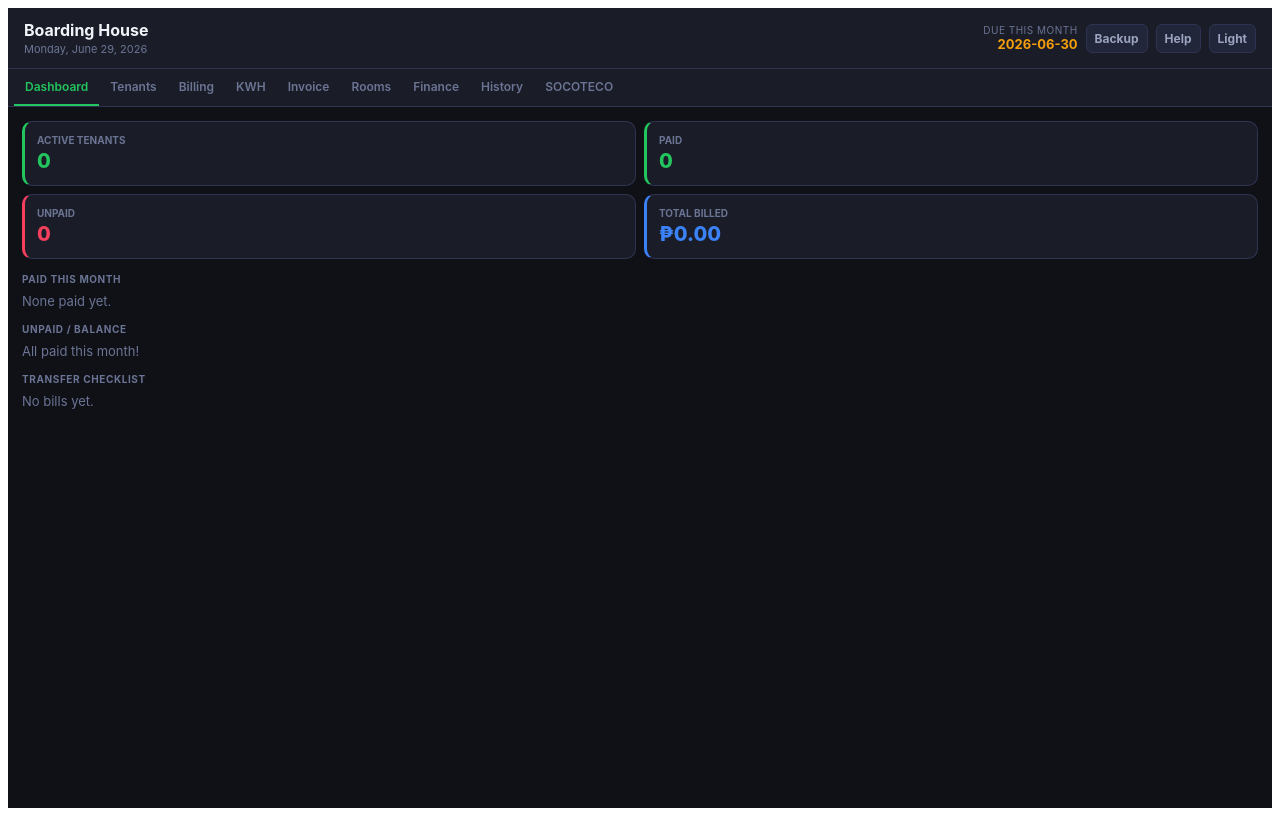
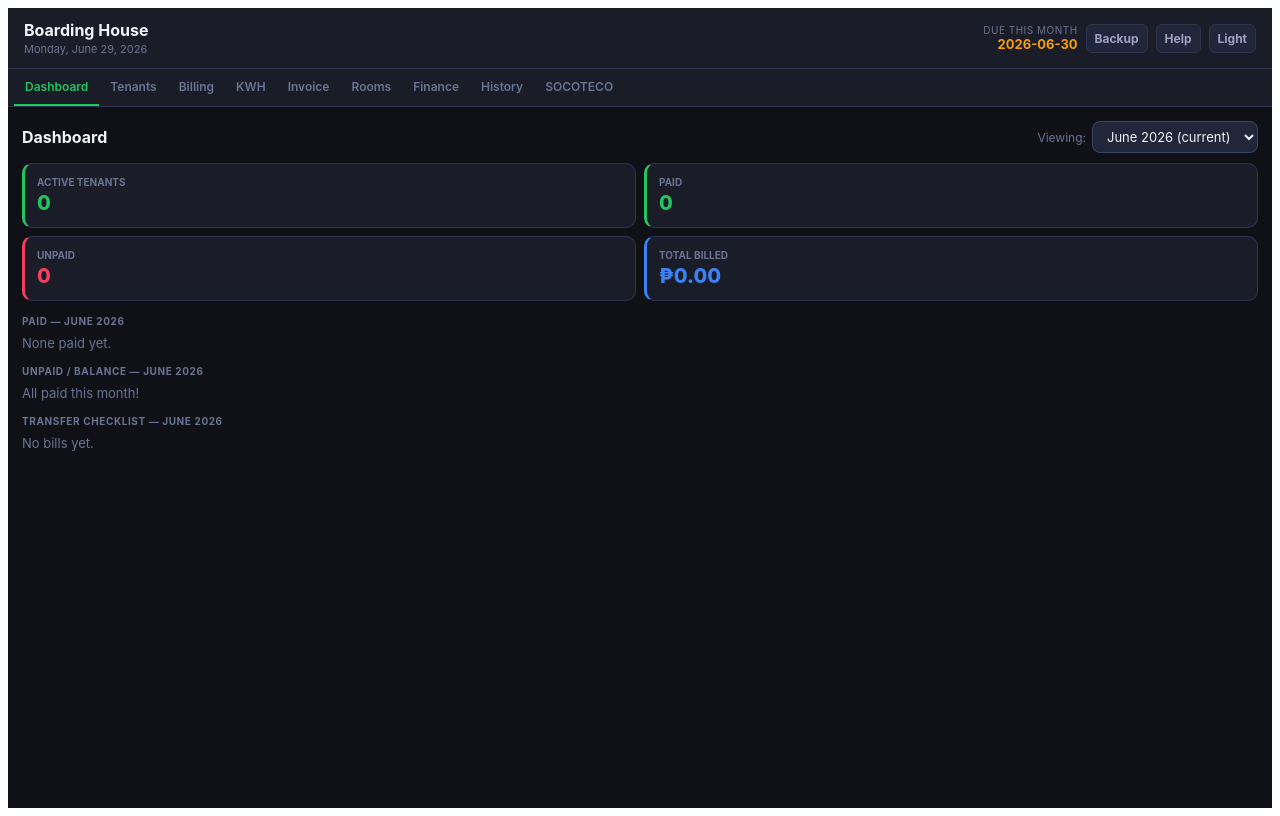
Before and after one commit to danzkie-damn/boarding-house, a React (Vite) app: page / in a window 1280 px wide. Built offline with nearby package versions, Linux system fonts and the light colour scheme.

Commit message:
per month dashboard and fix bill months

```diff
--- a/src/BoardingHouse.jsx
+++ b/src/BoardingHouse.jsx
@@ -121,7 +121,7 @@ function BillModal({open,initForm,initBals,initPayments,T,tenants,kwhData,bills,
     const room=parseInt(e.target.value);
     const t=tenants.find(x=>x.room===room);
     const k=kwhData["r"+room]||{};
-    const prev=[...bills].filter(b=>b.room===room&&b.month<curMon).sort((a,z)=>z.month.localeCompare(a.month))[0];
+    const prev=[...bills].filter(b=>b.room===room&&b.month<dashMonth).sort((a,z)=>z.month.localeCompare(a.month))[0];
     const pb=prev&&prev.status!=="paid"&&prev.balances?prev.balances.map(bl=>({desc:"Carry: "+bl.desc,amt:bl.amt})):[];
     setBals(pb);
     sf(p=>({...p,room:e.target.value,rent:t?String(t.rent):"",elec:k.bill?k.bill.toFixed(2):"",water:t?String(t.water):"",wifi:t?String(t.wifi):""}));
@@ -347,6 +347,7 @@ export default function App(){
   const[socoEdit,setSocoEdit]=useState(null);
   const[socoEditIdx,setSocoEditIdx]=useState(-1);
   const[prevOpen,setPrevOpen]=useState(false);
+  const[dashMonth,setDashMonth]=useState(cm());
 
   const sv=(k,v,s)=>{s(v);LS.set(k,v);};
   const setT=v=>sv("tenants",v,setTenants);
@@ -358,8 +359,9 @@ export default function App(){
   const setSc=v=>sv("soco",v,setSoco);
 
   const curMon=cm();
-  const due=lastDay(now.getFullYear(),now.getMonth());
-  const curBills=bills.filter(b=>b.month===curMon);
+  const[dashY,dashM]=dashMonth.split("-").map(Number);
+  const due=lastDay(dashY,dashM-1);
+  const curBills=bills.filter(b=>b.month===dashMonth);
   const paidBills=curBills.filter(b=>b.status==="paid");
   const unpaidBills=curBills.filter(b=>b.status!=="paid");
   const overdue=unpaidBills.filter(()=>today()>due);
@@ -383,13 +385,13 @@ export default function App(){
       if(!active.length)return;
       const nb=[...bills];
       active.forEach(t=>{
-        if(nb.find(b=>b.room===t.room&&b.month===curMon))return;
+        if(nb.find(b=>b.room===t.room&&b.month===dashMonth))return;
         const k=kwh["r"+t.room]||{};
         const prev=[...nb].filter(b=>b.room===t.room&&b.month<curMon).sort((a,z)=>z.month.localeCompare(a.month))[0];
         const pb=prev&&prev.status!=="paid"&&prev.balances?prev.balances.map(bl=>({desc:"Carry: "+bl.desc,amt:bl.amt})):[];
         const bt=pb.reduce((a,b)=>a+b.amt,0);
         const elec=parseFloat((k.bill||0).toFixed(2));
-        nb.push({room:t.room,name:t.name,month:curMon,datePaid:"",dueDate:due,rent:t.rent||0,elec,water:t.water||0,wifi:t.wifi||0,balances:pb,balTotal:bt,total:(t.rent||0)+elec+(t.water||0)+(t.wifi||0)+bt,amtPaid:0,status:"unpaid",method:"",notes:""});
+        nb.push({room:t.room,name:t.name,month:dashMonth,datePaid:"",dueDate:due,rent:t.rent||0,elec,water:t.water||0,wifi:t.wifi||0,balances:pb,balTotal:bt,total:(t.rent||0)+elec+(t.water||0)+(t.wifi||0)+bt,amtPaid:0,status:"unpaid",method:"",notes:""});
       });
       setB(nb);
     }
@@ -407,7 +409,7 @@ export default function App(){
       const pb=prev&&prev.status!=="paid"&&prev.balances?prev.balances.map(bl=>({desc:"Carry: "+bl.desc,amt:bl.amt})):[];
       const bt=pb.reduce((a,b)=>a+b.amt,0);
       const elec=parseFloat((k.bill||0).toFixed(2));
-      nb.push({room:t.room,name:t.name,month:curMon,datePaid:"",dueDate:due,rent:t.rent||0,elec,water:t.water||0,wifi:t.wifi||0,balances:pb,balTotal:bt,total:(t.rent||0)+elec+(t.water||0)+(t.wifi||0)+bt,amtPaid:0,status:"unpaid",method:"",notes:""});
+      nb.push({room:t.room,name:t.name,month:dashMonth,datePaid:"",dueDate:due,rent:t.rent||0,elec,water:t.water||0,wifi:t.wifi||0,balances:pb,balTotal:bt,total:(t.rent||0)+elec+(t.water||0)+(t.wifi||0)+bt,amtPaid:0,status:"unpaid",method:"",notes:""});
       created++;
     });
     setB(nb);
@@ -423,7 +425,7 @@ export default function App(){
     }else if(room){
       const t=tenants.find(x=>x.room===room);
       const k=kwh["r"+room]||{};
-      const prev=[...bills].filter(b=>b.room===room&&b.month<curMon).sort((a,z)=>z.month.localeCompare(a.month))[0];
+      const prev=[...bills].filter(b=>b.room===room&&b.month<dashMonth).sort((a,z)=>z.month.localeCompare(a.month))[0];
       const pb=prev&&prev.status!=="paid"&&prev.balances?prev.balances.map(bl=>({desc:"Carry: "+bl.desc,amt:bl.amt})):[];
       setBillForm({room,rent:t?String(t.rent):"",elec:k.bill?k.bill.toFixed(2):"",water:t?String(t.water):"",wifi:t?String(t.wifi):"",status:"unpaid",notes:""});
       setBillBals(pb);
@@ -442,7 +444,7 @@ export default function App(){
     const totalPaid=payments.reduce((a,p)=>a+(parseFloat(p.amt)||0),0);
     const lastPay=payments.length>0?payments[payments.length-1]:null;
     const b={
-      room,name:t?t.name:"",month:curMon,dueDate:due,
+      room,name:t?t.name:"",month:dashMonth,dueDate:due,
       rent:parseFloat(f.rent)||0,elec:parseFloat(f.elec)||0,water:parseFloat(f.water)||0,wifi:parseFloat(f.wifi)||0,
       balances:bals,balTotal:bt,total,
       payments,amtPaid:totalPaid,
@@ -450,7 +452,7 @@ export default function App(){
       method:lastPay?lastPay.method:"",
       status:autoStatus,notes:f.notes
     };
-    const ei=bills.findIndex(x=>x.room===room&&x.month===curMon);
+    const ei=bills.findIndex(x=>x.room===room&&x.month===dashMonth);
     setB(ei>=0?bills.map((x,i)=>i===ei?b:x):[...bills,b]);
     setBillOpen(false);
   }
@@ -614,7 +616,7 @@ export default function App(){
     <div style={{minHeight:"100vh",background:T.bg,color:T.text,fontFamily:"-apple-system,BlinkMacSystemFont,'Segoe UI',sans-serif",fontSize:14}}>
 
       <TenantModal open={tenantOpen} editData={tenantEdit} T={T} onClose={()=>setTenantOpen(false)} onSave={saveTenant}/>
-      <BillModal open={billOpen} initForm={billForm} initBals={billBals} initPayments={billPayments} T={T} tenants={tenants} kwhData={kwh} bills={bills} curMon={curMon} onClose={()=>setBillOpen(false)} onSave={saveBill}/>
+      <BillModal open={billOpen} initForm={billForm} initBals={billBals} initPayments={billPayments} T={T} tenants={tenants} kwhData={kwh} bills={bills} curMon={dashMonth} onClose={()=>setBillOpen(false)} onSave={saveBill}/>
       <ExpModal open={expOpen} T={T} onClose={()=>setExpOpen(false)} onSave={(e)=>{setE([...expenses,e]);setExpOpen(false);}}/>
       <SocoModal open={socoOpen} editRec={socoEdit} T={T} onClose={()=>setSocoOpen(false)} onSave={(f)=>{const ns=socoEditIdx>=0?soco.map((x,i)=>i===socoEditIdx?f:x):[...soco,f];setSc(ns);setSocoOpen(false);}}/>
       <PrevBillModal open={prevOpen} T={T} tenants={tenants} onClose={()=>setPrevOpen(false)} onSave={savePrevBill}/>
@@ -648,6 +650,17 @@ export default function App(){
 
         {tab===0&&(
           <div>
+            <div style={{display:"flex",justifyContent:"space-between",alignItems:"center",marginBottom:10,flexWrap:"wrap",gap:6}}>
+              <h2 style={{margin:0,fontSize:16,fontWeight:700}}>Dashboard</h2>
+              <div style={{display:"flex",gap:6,alignItems:"center",flexWrap:"wrap"}}>
+                <span style={{fontSize:12,color:T.text3}}>Viewing:</span>
+                <select value={dashMonth} onChange={e=>setDashMonth(e.target.value)} style={{padding:"6px 10px",border:"1px solid "+T.border2,borderRadius:8,fontSize:13,color:T.text,background:T.input,fontFamily:"inherit",cursor:"pointer"}}>
+                  {allMonths.map(m=><option key={m} value={m}>{fmt(m)}{m===curMon?" (current)":""}</option>)}
+                </select>
+                {dashMonth!==curMon&&<button onClick={()=>setDashMonth(curMon)} style={{padding:"5px 10px",border:"1px solid "+T.border2,borderRadius:6,cursor:"pointer",fontSize:12,fontWeight:700,background:T.bg3,color:T.text}}>Back to current</button>}
+              </div>
+            </div>
+            {dashMonth!==curMon&&<div style={{background:T.bbg,border:"1px solid "+T.bbr,borderRadius:8,padding:"8px 12px",fontSize:12,color:T.blue,marginBottom:10,fontWeight:600}}>Viewing: {fmt(dashMonth)} bills · Paid on any date</div>}
             <div style={{display:"grid",gridTemplateColumns:"1fr 1fr",gap:8,marginBottom:12}}>
               {[[T.green,"Active tenants",tenants.filter(t=>t.status!=="vacant"&&t.status!=="moved_out").length],[T.green,"Paid",paidBills.length],[T.red,"Unpaid",unpaidBills.length],[T.blue,"Total billed",peso(curBills.reduce((a,b)=>a+b.total,0))]].map(([c,l,v])=>(
                 <div key={l} style={ST(c)}><div style={{fontSize:10,fontWeight:700,textTransform:"uppercase",color:T.text3}}>{l}</div><div style={{fontSize:20,fontWeight:800,color:c,marginTop:3}}>{v}</div></div>
@@ -656,11 +669,11 @@ export default function App(){
             {overdue.length>0&&<div style={{background:T.rbg,border:"1px solid "+T.rbr,borderRadius:8,padding:"9px 12px",fontSize:12,fontWeight:600,color:T.red,marginBottom:10}}>OVERDUE: {overdue.map(b=>"Room "+b.room+" ("+b.name+")").join(", ")}</div>}
             {curBills.length===0&&tenants.filter(t=>t.status!=="vacant"&&t.status!=="moved_out").length>0&&(
               <div style={{background:T.gbg,border:"1px solid "+T.gbr,borderRadius:10,padding:12,marginBottom:10,display:"flex",justifyContent:"space-between",alignItems:"center"}}>
-                <div><div style={{fontWeight:700,color:T.green,fontSize:13}}>No bills yet this month</div><div style={{fontSize:12,color:T.text3,marginTop:2}}>Auto-create for all active tenants</div></div>
+                <div><div style={{fontWeight:700,color:T.green,fontSize:13}}>No bills yet for {fmt(dashMonth)}</div><div style={{fontSize:12,color:T.text3,marginTop:2}}>Auto-create for all active tenants</div></div>
                 <button style={BT(T.green,"#071a0e")} onClick={genBills}>Generate bills</button>
               </div>
             )}
-            <div style={SL}>PAID THIS MONTH</div>
+            <div style={SL}>PAID — {fmt(dashMonth).toUpperCase()}</div>
             {paidBills.length===0&&<div style={{color:T.text3,fontSize:13}}>None paid yet.</div>}
             {paidBills.map(b=>(
               <div key={b.room} style={{background:T.gbg,border:"1px solid "+T.gbr,borderRadius:10,padding:11,marginBottom:7}}>
@@ -685,7 +698,7 @@ export default function App(){
                 )}
               </div>
             ))}
-            <div style={SL}>UNPAID / BALANCE</div>
+            <div style={SL}>UNPAID / BALANCE — {fmt(dashMonth).toUpperCase()}</div>
             {unpaidBills.length===0&&<div style={{color:T.text3,fontSize:13}}>All paid this month!</div>}
             {unpaidBills.map(b=>{const ov=today()>due;return(
               <div key={b.room} style={{background:ov?T.rbg:T.abg,border:"1px solid "+(ov?T.rbr:T.abr),borderRadius:10,padding:11,marginBottom:7}}>
@@ -713,7 +726,7 @@ export default function App(){
                 )}
               </div>
             );})}
-            <div style={SL}>TRANSFER CHECKLIST</div>
+            <div style={SL}>TRANSFER CHECKLIST — {fmt(dashMonth).toUpperCase()}</div>
             {curBills.length===0&&<div style={{color:T.text3,fontSize:13}}>No bills yet.</div>}
             {curBills.map(b=>{const tkey=b.room+"-"+b.month;const tr=transfers[tkey]||{};const all=tr.room&&tr.elec&&tr.water&&tr.wifi;return(
               <div key={b.room} style={{padding:"9px 0",borderBottom:"1px solid "+T.border}}>
```
